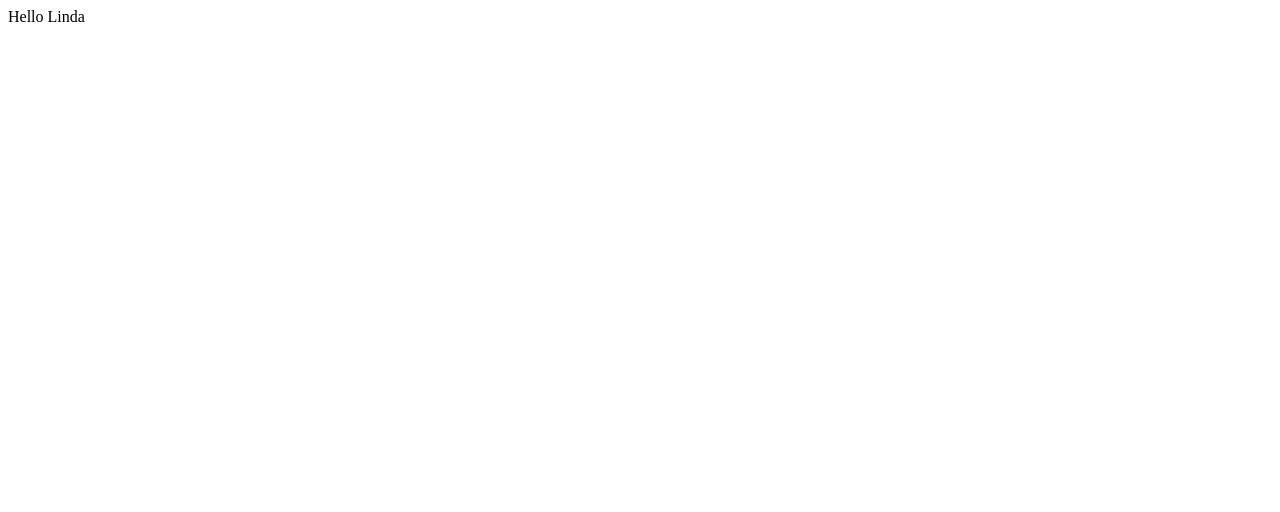
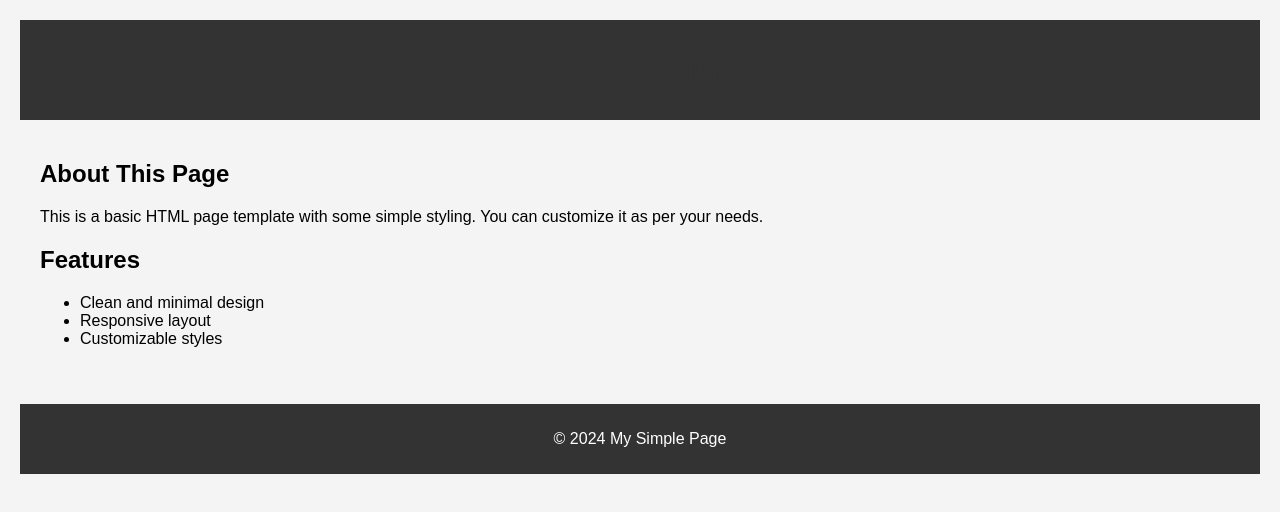
Before and after one commit to lindathoeng/Hello-World, a plain HTML site: page index.html in a window 1280 px wide. Drawn offline with Linux system fonts and the light colour scheme.

Commit message:
Update index.html

```diff
--- a/index.html
+++ b/index.html
@@ -1 +1,59 @@
-Hello Linda
+<!DOCTYPE html>
+<html lang="en">
+<head>
+    <meta charset="UTF-8">
+    <meta http-equiv="X-UA-Compatible" content="IE=edge">
+    <meta name="viewport" content="width=device-width, initial-scale=1.0">
+    <title>Simple HTML Page</title>
+    <style>
+        body {
+            font-family: Arial, sans-serif;
+            background-color: #f4f4f4;
+            margin: 0;
+            padding: 20px;
+        }
+        header {
+            background-color: #333;
+            color: #fff;
+            padding: 10px 0;
+            text-align: center;
+        }
+        main {
+            padding: 20px;
+        }
+        footer {
+            background-color: #333;
+            color: #fff;
+            text-align: center;
+            padding: 10px 0;
+            margin-top: 20px;
+        }
+        h1 {
+            color: #333;
+        }
+    </style>
+</head>
+<body>
+
+    <header>
+        <h1>Welcome to My Simple Page</h1>
+    </header>
+
+    <main>
+        <h2>About This Page</h2>
+        <p>This is a basic HTML page template with some simple styling. You can customize it as per your needs.</p>
+
+        <h2>Features</h2>
+        <ul>
+            <li>Clean and minimal design</li>
+            <li>Responsive layout</li>
+            <li>Customizable styles</li>
+        </ul>
+    </main>
+
+    <footer>
+        <p>&copy; 2024 My Simple Page</p>
+    </footer>
+
+</body>
+</html>
```
